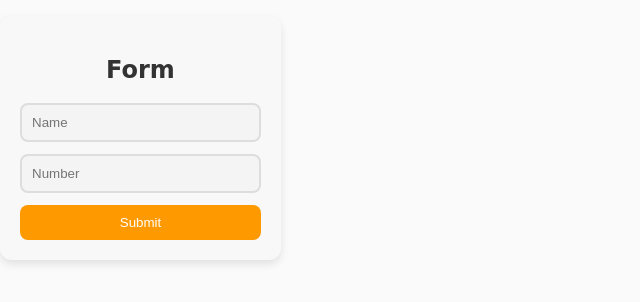
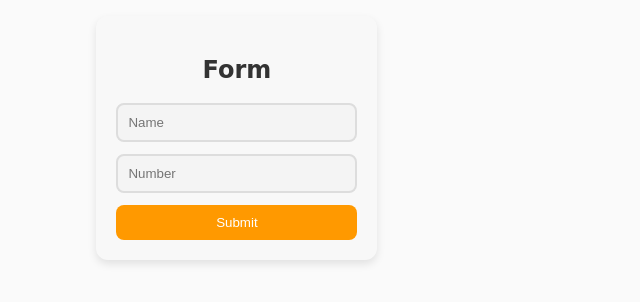
Before and after one commit to Aryan-Motwani/user_form, a React (Create React App) app: page / in a window 1280 px wide. Shown: the part 262-564 px from the top of the page, without its empty margins (0-640 px from the left). Built offline with nearby package versions, Linux system fonts and the light colour scheme.

Commit message:
Update form.css

```diff
--- a/src/form.css
+++ b/src/form.css
@@ -20,6 +20,8 @@ body {
     padding: 20px;
     border-radius: 12px; /* Border radius card */
     box-shadow: 0 4px 8px rgba(0, 0, 0, 0.1);
+    margin-left: 40%;
+
   }
 
   h2 {
```
